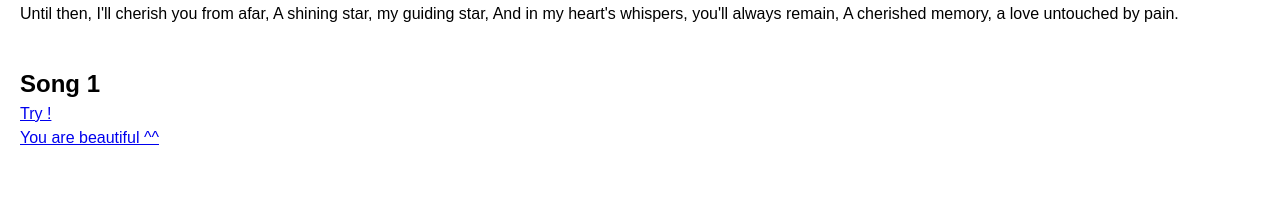
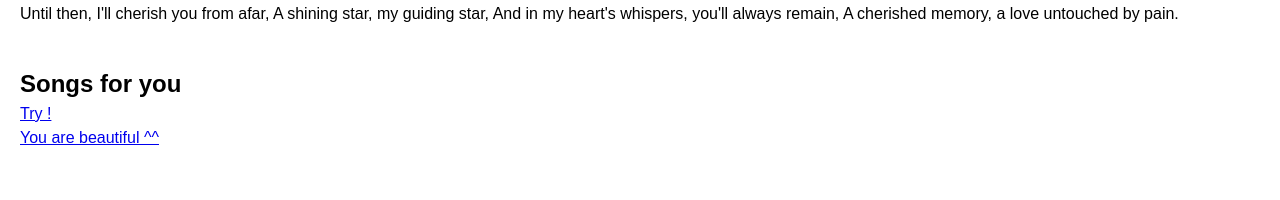
Before and after one commit to imandsw/stars, a plain HTML site: page index.html in a window 1280 px wide. Shown: the part 346-546 px from the top of the page. Drawn offline with Linux system fonts and the light colour scheme.

Commit message:
Update index.html

```diff
--- a/index.html
+++ b/index.html
@@ -76,9 +76,9 @@ A cherished memory, a love untouched by pain.
     </section>
 
     <section class="songs">
+      <h1> Songs for you</h1>
+      <div class="song">
 
-      <div class="song">
-        <h2>Song 1</h2>
         <div><a href="https://www.youtube.com/watch?v=BDURInx_GUk"> Try ! </a></div>
         <a href="https://www.youtube.com/watch?v=s_DukurFp6E"> You are beautiful ^^ </a>
       </div>
```
